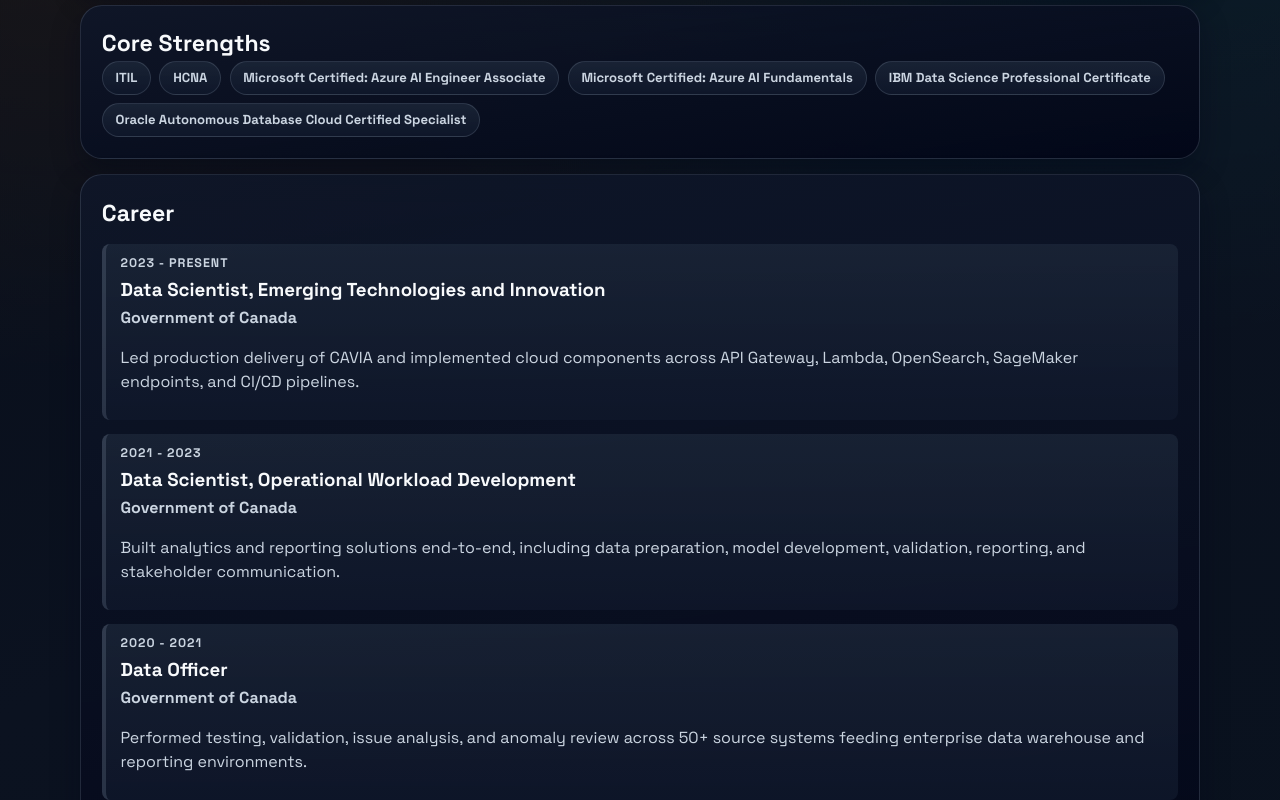
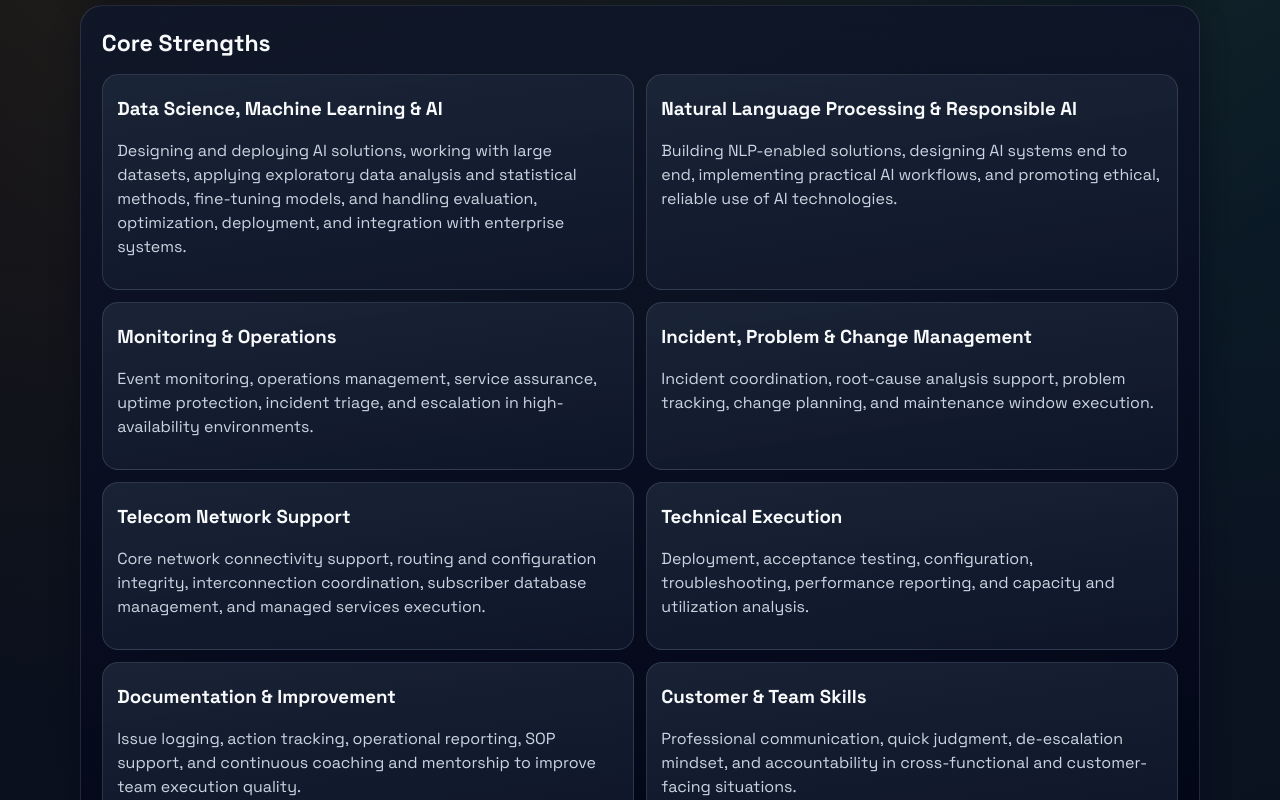
Before and after one commit to micha-sys/mobi, a React (Vite) app: page / in a window 1280 px wide. Shown: the part 1360-2160 px from the top of the page. Built offline with nearby package versions, Linux system fonts and the light colour scheme.

Commit message:
Replace Core Strengths certifications with capability framework

```diff
--- a/src/App.tsx
+++ b/src/App.tsx
@@ -87,6 +87,49 @@
   'B.Eng., Mechanical Engineering - University of Nigeria Nsukka, 2005',
 ]
 
+const coreStrengths = [
+  {
+    title: 'Data Science, Machine Learning & AI',
+    details:
+      'Designing and deploying AI solutions, working with large datasets, applying exploratory data analysis and statistical methods, fine-tuning models, and handling evaluation, optimization, deployment, and integration with enterprise systems.',
+  },
+  {
+    title: 'Natural Language Processing & Responsible AI',
+    details:
+      'Building NLP-enabled solutions, designing AI systems end to end, implementing practical AI workflows, and promoting ethical, reliable use of AI technologies.',
+  },
+  {
+    title: 'Monitoring & Operations',
+    details:
+      'Event monitoring, operations management, service assurance, uptime protection, incident triage, and escalation in high-availability environments.',
+  },
+  {
+    title: 'Incident, Problem & Change Management',
+    details:
+      'Incident coordination, root-cause analysis support, problem tracking, change planning, and maintenance window execution.',
+  },
+  {
+    title: 'Telecom Network Support',
+    details:
+      'Core network connectivity support, routing and configuration integrity, interconnection coordination, subscriber database management, and managed services execution.',
+  },
+  {
+    title: 'Technical Execution',
+    details:
+      'Deployment, acceptance testing, configuration, troubleshooting, performance reporting, and capacity and utilization analysis.',
+  },
+  {
+    title: 'Documentation & Improvement',
+    details:
+      'Issue logging, action tracking, operational reporting, SOP support, and continuous coaching and mentorship to improve team execution quality.',
+  },
+  {
+    title: 'Customer & Team Skills',
+    details:
+      'Professional communication, quick judgment, de-escalation mindset, and accountability in cross-functional and customer-facing situations.',
+  },
+]
+
 const certifications = [
   'ITIL',
   'HCNA',
@@ -174,11 +217,12 @@
 
         <section id="work" className="card">
           <h2>Core Strengths</h2>
-          <div className="chips">
-            {certifications.map((item) => (
-              <span key={item} className="chip">
-                {item}
-              </span>
+          <div className="grid two">
+            {coreStrengths.map((item) => (
+              <article key={item.title} className="project-card">
+                <h3>{item.title}</h3>
+                <p>{item.details}</p>
+              </article>
             ))}
           </div>
         </section>
```
